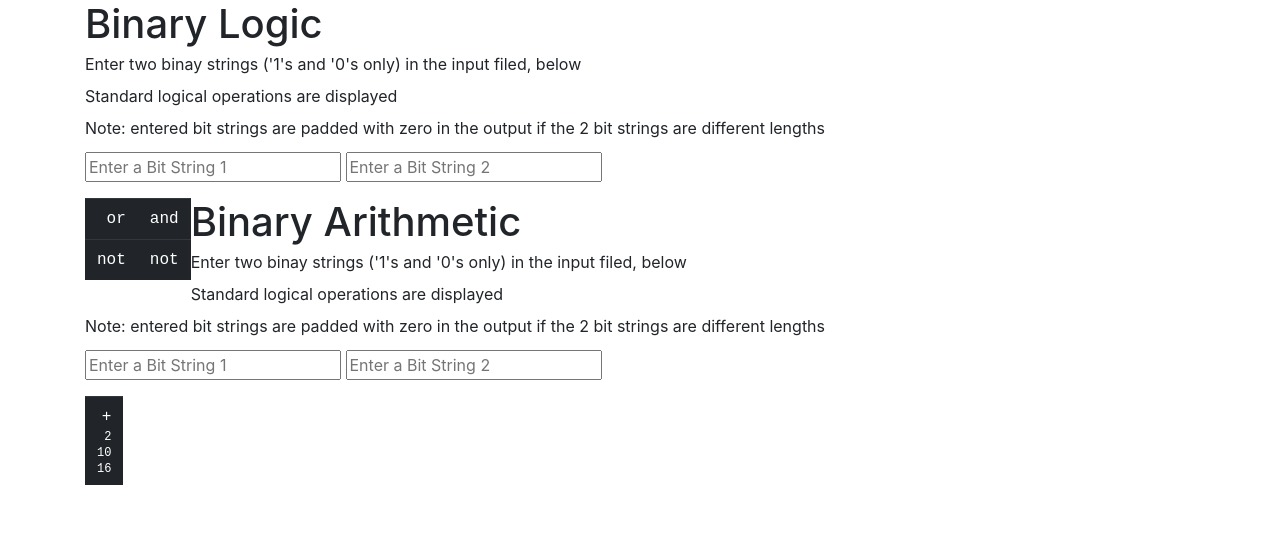
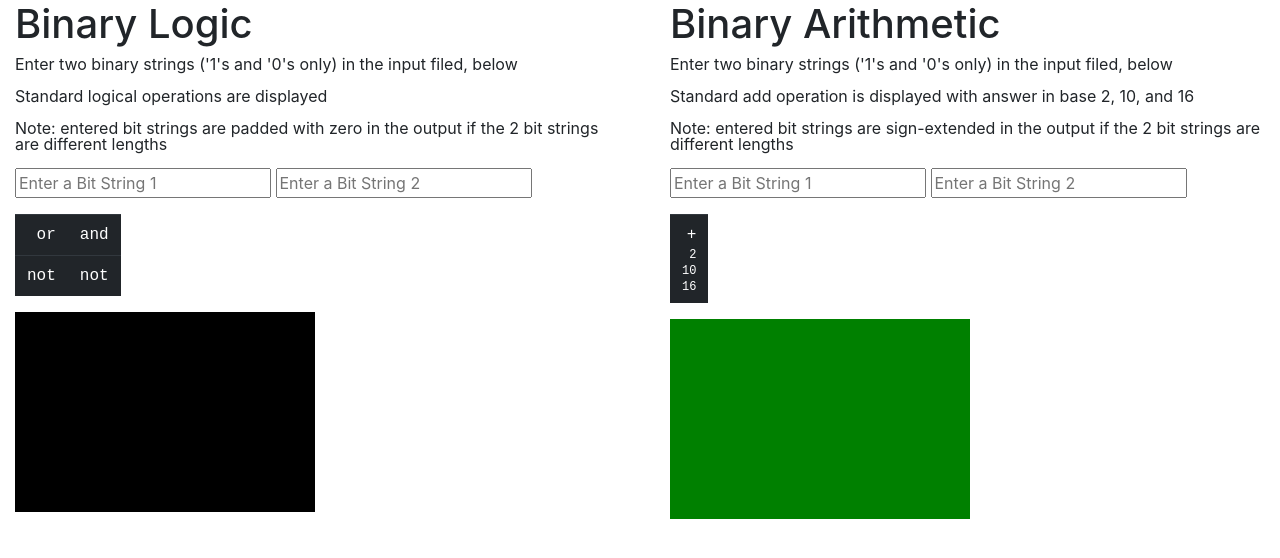
Before and after one commit to MarkKozel/BitOpsJS, a website: page index.html in a window 1280 px wide. Drawn offline with Linux system fonts and the light colour scheme.

Commit message:
Fixed SE issue. Adding SVG

```diff
--- a/index.html
+++ b/index.html
@@ -22,12 +22,13 @@
 
 <body>
     <div id="app">
+        <div class=row>
+            <div class="col-md-6">
+
                 <div class="container container-fluid">
-            <!-- <div class="row">
-                <div class="col"> -->
                     <h1>Binary Logic</h1>
                     <div class="mb-3" style="line-height:1">
-                <p>Enter two binay strings ('1's and '0's only) in the input filed, below</p>
+                        <p>Enter two binary strings ('1's and '0's only) in the input filed, below</p>
                         <p>Standard logical operations are displayed</p>
                         <p>Note: entered bit strings are padded with zero in the output if the 2 bit strings are different lengths </p>
                     </div>
@@ -76,16 +77,22 @@
                         </div>
                     </div>
                 </div>
+                <div class="col-md-6">
+                    <svg id="logicSvg" width="300" height="200">
+                        <rect width="100%" height="100%" fill="black" />
+                    </svg>
+                </div>
+            </div>
 
 
+            <div class="col-md-6">
+
                 <div class="container container-fluid">
-            <!-- <div class="row">
-              <div class="col"> -->
                     <h1>Binary Arithmetic</h1>
                     <div class="mb-3" style="line-height:1">
-                <p>Enter two binay strings ('1's and '0's only) in the input filed, below</p>
-                <p>Standard logical operations are displayed</p>
-                <p>Note: entered bit strings are padded with zero in the output if the 2 bit strings are different lengths </p>
+                        <p>Enter two binary strings ('1's and '0's only) in the input filed, below</p>
+                        <p>Standard add operation is displayed with answer in base 2, 10, and 16</p>
+                        <p>Note: entered bit strings are sign-extended in the output if the 2 bit strings are different lengths </p>
                     </div>
                     <form>
                         <div class="form-group mb-3">
@@ -121,41 +128,24 @@
                         </div>
                     </div>
                 </div>
+                <div class="col-md-6">
+                    <svg id="ArithSvg" width="300" height="200">
+                        <rect width="100%" height="100%" fill="green" />
+                    </svg>
+                </div>
+            </div>
 
 
-        <!-- <div class="container container-fluid"></div> -->
-        <!-- </div>
-            </div> -->
-        <!-- <div class="row">
-            <div class="col"> -->
-        <!-- <h1>Binary Arithmetic</h1>
 
-        <form>
-            <div class="form-group">
-                <label for="Bit_Math_Input_1">Input Bit String</label>
-                <input type="text" class="form-control" id="Bit_Math_Input_1" placeholder="Enter a Bit String">
-                <label for="Bit_Math_Input_2">Input Bit String</label>
-                <input type="text" class="form-control" id="Bit_Math_Input_2" placeholder="Enter a Bit String">
         </div>
-            <button type="button" class="btn btn-primary" id="Bit_Math_Calculate">Calculate</button>
-
-        </form>
-        <label type="text" id="Bit_Math_Result_Add"></label><br>
-        <label type="text" id="Bit_Math_Result_Decimal"></label><br>
-        <label type="text" id="Bit_Math_Result_Hex"></label> -->
-        <!-- </div>
-
-        </div> -->
-    </div>
-    <!-- </div> -->
 
 
-    <!-- <div class="container container-fluid">
-            <div class="form-group">
-                <textarea id='log' class='form-control' placeholder="All actions get logged here..." rows="25" cols="30"></textarea>
+
+
+
     </div>
-        </div> -->
-    </div>
+
+    <!-- </div> -->
 
     <script>
         new Vue({
@@ -163,6 +153,7 @@
             data() {
                 return {
                     BitOps: null,
+
                     Bit_Logic_Input_1: '',
                     Bit_Logic_Input_2: '',
                     BLCurrent_1: '',
@@ -189,20 +180,23 @@
             },
             methods: {
                 signExtendInputs(bitString1, bitString2, type) {
-                    result = bitString1;
+                    let result = bitString1;
                     let padBit = '';
+                    let len = 0;
 
                     if (bitString1.length > 0 && bitString2.length > 0) {
 
                         if (type === "Logic") {
                             this.BLUnderline = Math.max(bitString1.length, bitString2.length);
+                            len = this.BLUnderline;
                             padBit = "0";
                         }
                         if (type === "Arithmetic") {
                             this.BAUnderline = Math.max(bitString1.length, bitString2.length);
+                            len = this.BAUnderline;
                             padBit = bitString1.charAt(0);
                         }
-                        result = this.BitOps.signExtend(bitString1, this.BLUnderline, padBit);
+                        result = this.BitOps.signExtend(bitString1, len, padBit);
                     }
                     return result;
                 },
@@ -284,9 +278,9 @@
 
                     if (this.Bit_Arith_Input_1) {
                         //Since the other input has user input, ok to sign extend and perform OR/AND functions
-                        this.BACurrent_1 = this.signExtendInputs(this.Bit_Arith_Input_1, this.Bit_Arith_Input_2);
+                        this.BACurrent_1 = this.signExtendInputs(this.Bit_Arith_Input_1, this.Bit_Arith_Input_2, "Arithmetic");
 
-                        var addition = this.BitOps.addBitStrings(this.BACurrent_1, this.BACurrent_2, "Arithmetic");
+                        var addition = this.BitOps.addBitStrings(this.BACurrent_1, this.BACurrent_2);
                         this.Bit_Arith_Result_Add = addition.sum;
                         this.Bit_Arith_Result_Overrun = addition.carryOut;
 
```
Lines whose indentation alone changed are shown as unchanged.
